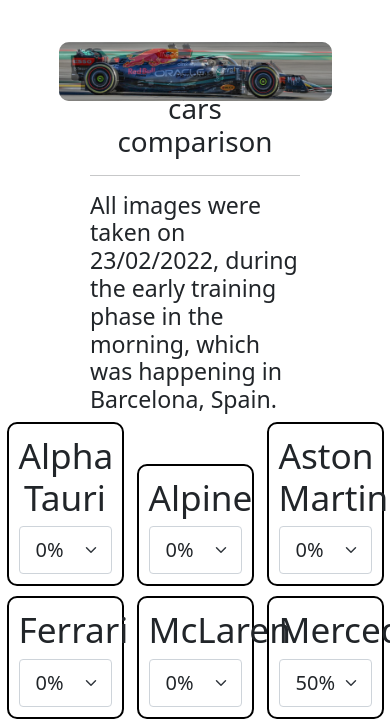
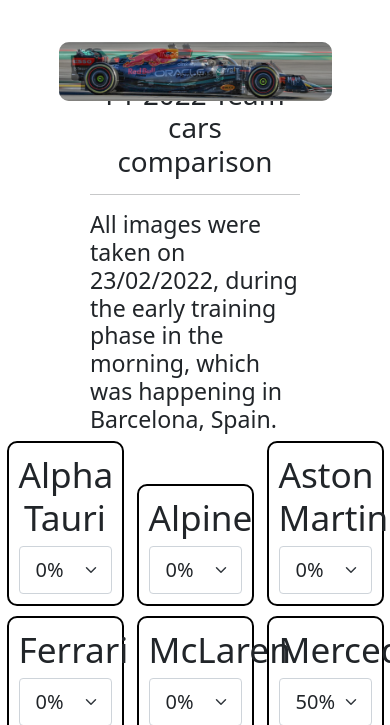
Before and after one commit to partaloski/f1CarComparison, a PHP site: page / in a window 390 px wide; the page is wider, and only the part inside the window is pictured. Shown: the top 725 px of that part. Run offline with PHP 8.4, Linux system fonts and the light colour scheme.

Commit message:
Final commit, latest mobile bug-fix

```diff
--- a/style.css
+++ b/style.css
@@ -53,9 +53,6 @@
     opacity: 1;
 }
 
-#first{
-    margin-top: 20%;
-}
 
 .team-slider{
     padding: 10px;
@@ -73,7 +70,7 @@
 }
 
 .container{
-    margin-top: 15% !important;
+    margin-top: 20% !important;
     width: 60%;
 }
 
```
